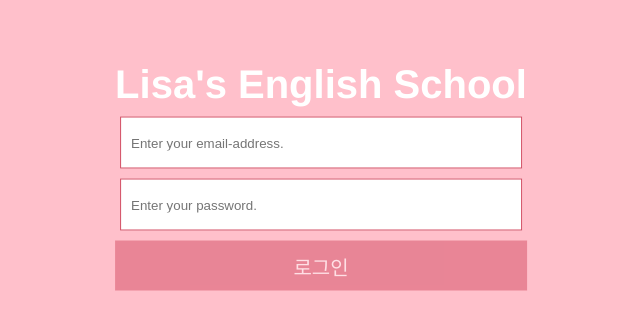
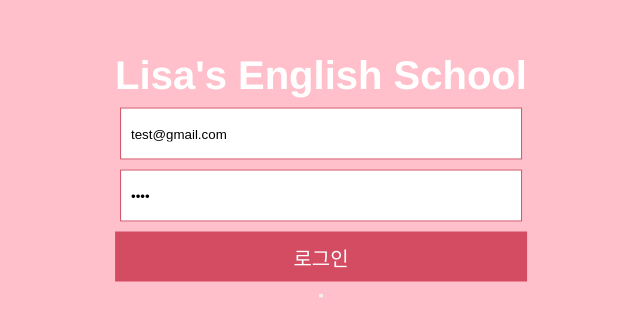
Before and after one commit to billy7175/Vue-Trello, a Vue app: page / in a window 1280 px wide. Shown: the part 224-560 px from the top of the page, without its empty margins (319-959 px from the left). Built offline with nearby package versions, Linux system fonts and the light colour scheme.

Commit message:
login validation

```diff
--- a/package.json
+++ b/package.json
@@ -9,6 +9,7 @@
   },
   "dependencies": {
     "core-js": "^3.6.5",
+    "firebase": "^9.8.1",
     "vue": "^3.0.0",
     "vue-router": "^4.0.0-0",
     "vuex": "^4.0.0-0"
--- a/src/components/form/LoginForm.vue
+++ b/src/components/form/LoginForm.vue
@@ -30,12 +30,13 @@
       <div>
         <button
           class="login-button"
-          type="submit"
+          type="button"
           :disabled="hasAllLoginFields"
           @click="login"
         >
           로그인
         </button>
+        <button ref="googleAuth" @click="googleAuth"></button>
       </div>
     </div>
   </form>
@@ -43,27 +44,38 @@
 
 <script>
 export default {
-  computed : {
-    hasAllLoginFields(){
-      return !this.id || !this.password
-    }
+  computed: {
+    hasAllLoginFields() {
+      return !this.id || !this.password;
+    },
+  },
+  created() {
+    this.autoLogin();
   },
   methods: {
-    login(e) {
-      e.preventDefault();
-      console.log(this.$refs.form);
-      for (const f of this.$refs.form) {
-        if (f.id) console.log(f.value);
-        // console.log('인풋 입력값은 : ', f.value)
+    autoLogin() {
+      setTimeout(() => {
+        this.id = "test@gmail.com";
+        this.password = "1234";
+        setTimeout(() => {
+          this.login();
+        }, 1000);
+      }, 1000);
+    },
+    login() {
+      if (this.id === "test@gmail.com" && this.password === "1234") {
+        alert("You have been successfuly logged in.");
+      } else {
+        alert("Enter correct user information.");
       }
     },
   },
-  data(){
+  data() {
     return {
-      id:'',
-      password:''
-    }
-  }
+      id: "",
+      password: "",
+    };
+  },
 };
 </script>
 
@@ -107,8 +119,8 @@ export default {
       font-size: 20px;
       font-weight: 500;
       border: none;
-      &:disabled{
-        opacity:.5;
+      &:disabled {
+        opacity: 0.5;
       }
     }
   }
```
Also changed, not shown: 1 other file (tests, documents, lock files or other folders).
